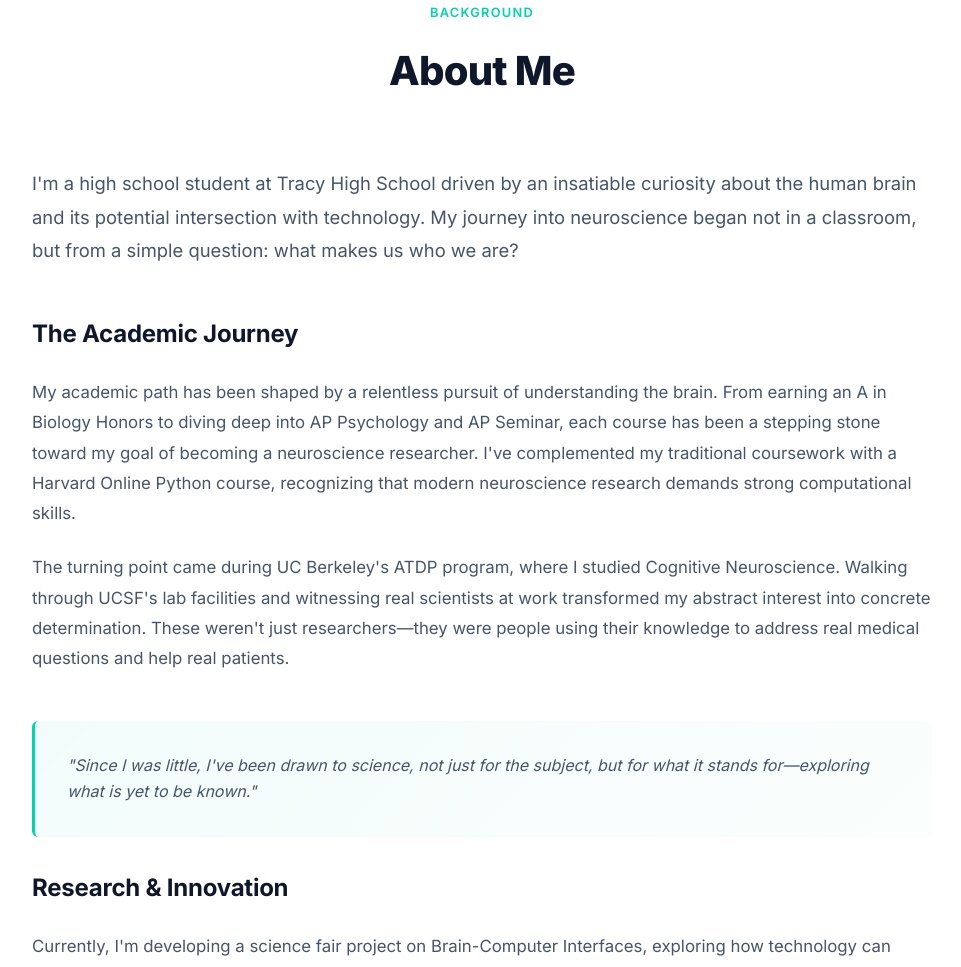
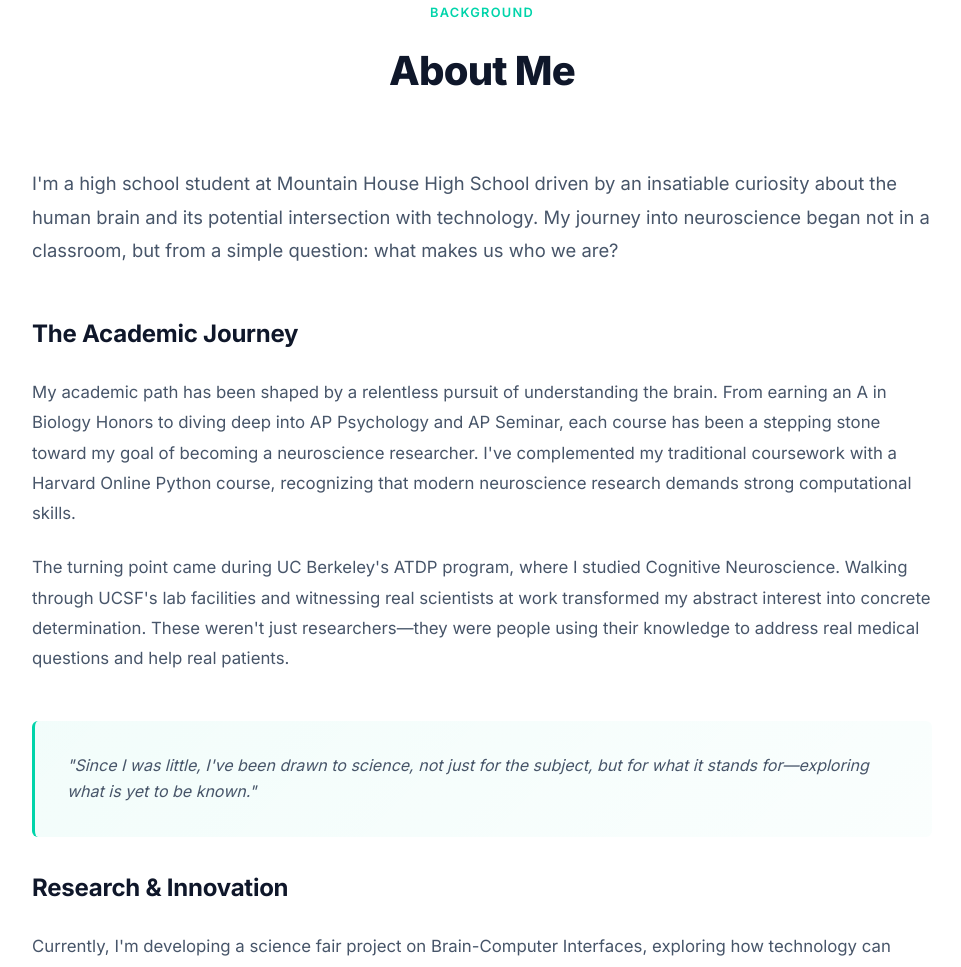
Before and after one commit to iamsnale/Roshan-Portfolio, a plain HTML site: page index.html in a window 1280 px wide. Shown: the part 781-1748 px from the top of the page, without its empty margins (158-1119 px from the left). Drawn offline with Linux system fonts and the light colour scheme.

Commit message:
Update school name in About Me section

```diff
--- a/index.html
+++ b/index.html
@@ -1381,7 +1381,7 @@
             </div>
             <div class="about-content">
                 <p class="about-intro">
-                    I'm a high school student at Tracy High School driven by an insatiable curiosity about
+                    I'm a high school student at Mountain House High School driven by an insatiable curiosity about
                     the human brain and its potential intersection with technology. My journey into neuroscience
                     began not in a classroom, but from a simple question: what makes us who we are?
                 </p>
```
